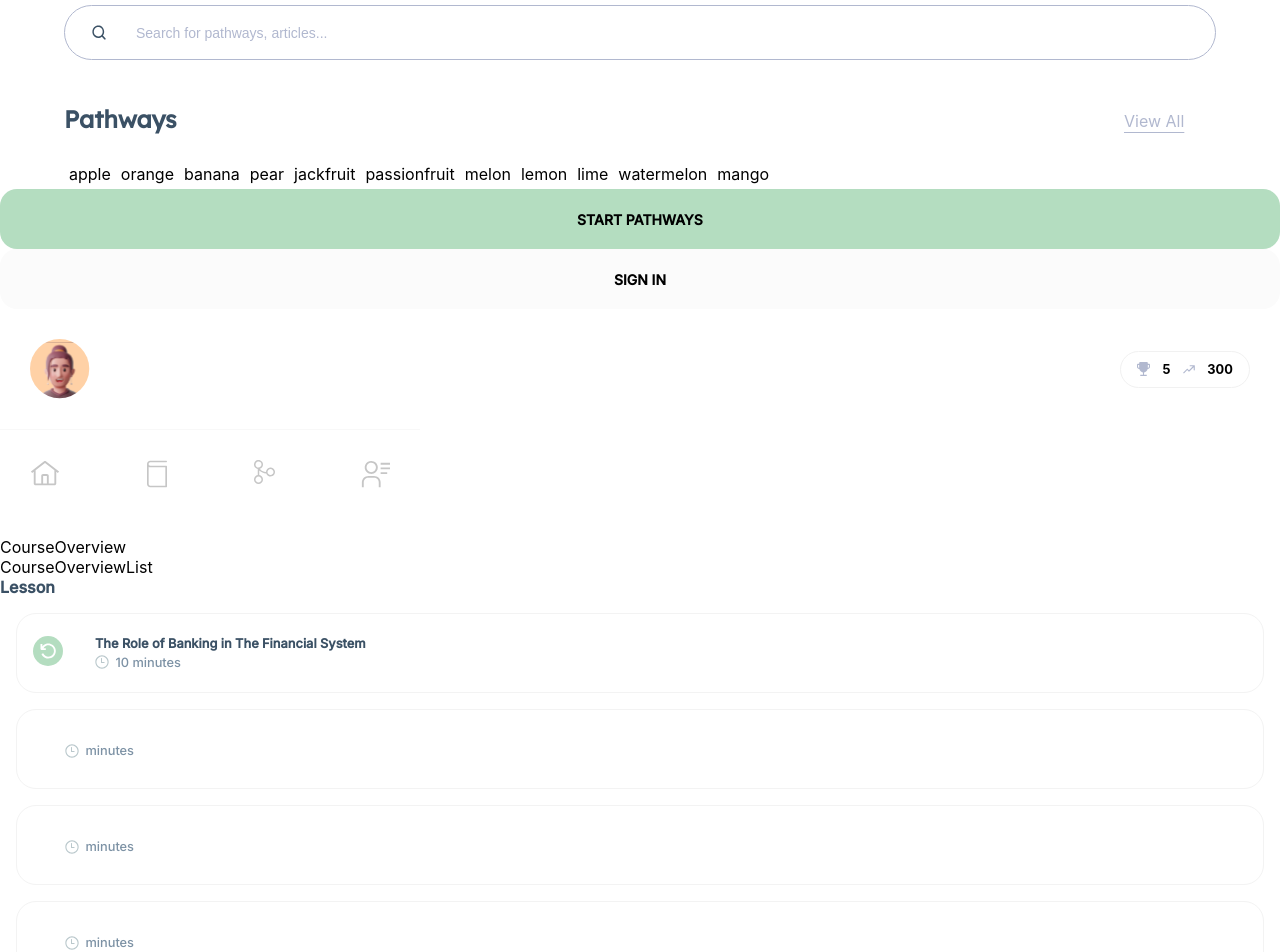
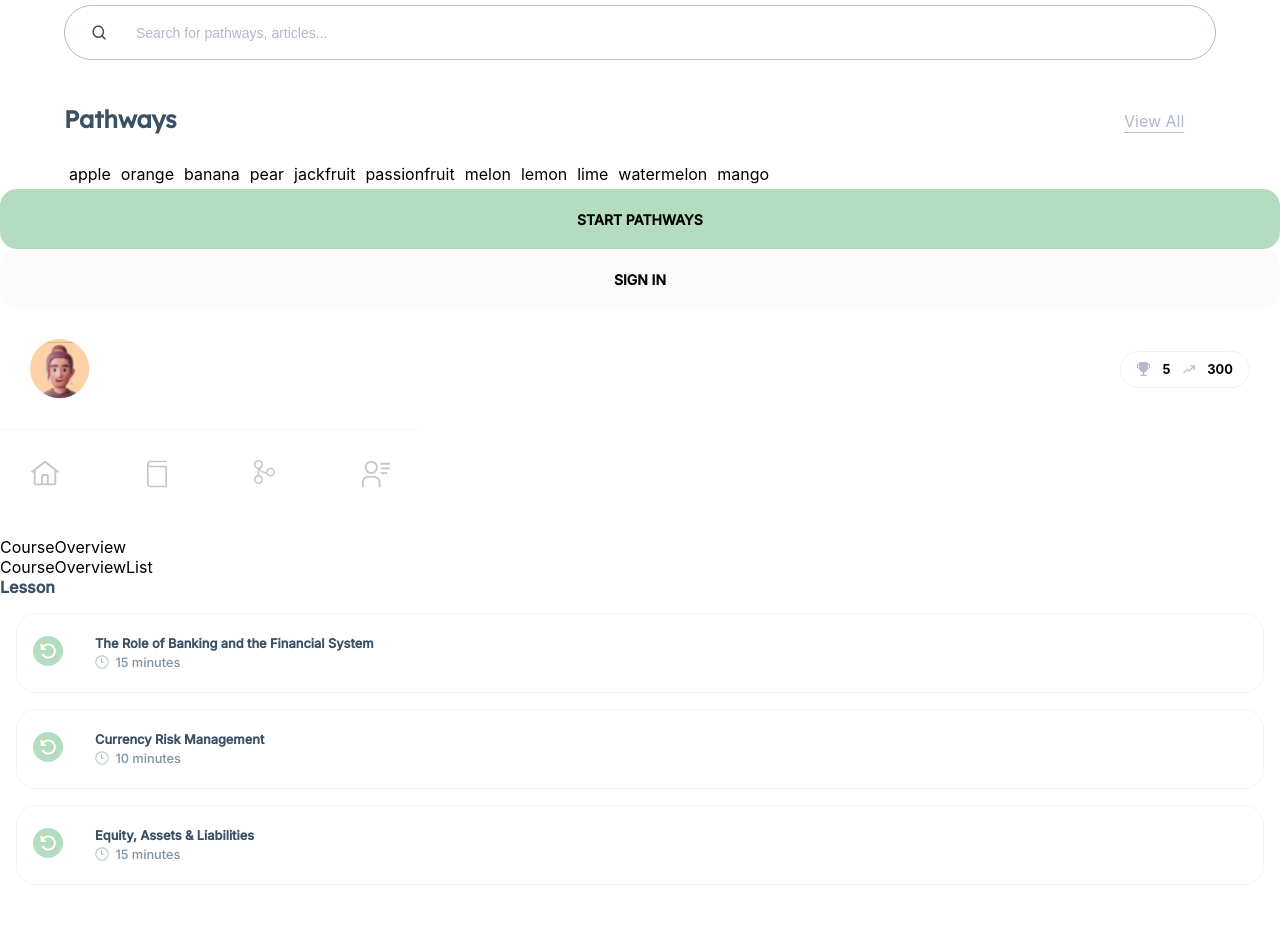
Before and after one commit to ecf123/ecf-fe-prototype, a React (Create React App) app: page /article in a window 1280 px wide. Shown: the top 952 px of the page. After the commit the page ends 901 px from the top, so only its background shows below. Built offline with nearby package versions, Linux system fonts and the light colour scheme.

Commit message:
mapped over lesson and challenge data

```diff
--- /dev/null
+++ b/src/assets/data/dummyChallengeData.js
@@ -0,0 +1,11 @@
+const challengeData = [
+    {type: "assignment",
+    title: "Multiple Choice Quiz",
+    duration:  "15 minutes"
+},
+{type: "assignment",
+    title: "Module Assignment",
+    duration: "1 hrs"
+}
+]
+export default challengeData;
--- /dev/null
+++ b/src/assets/data/dummyLessonData.js
@@ -0,0 +1,15 @@
+const lessonData = [
+    {type: "video",
+    title: "The Role of Banking and the Financial System",
+    duration: "15 minutes"
+},
+{type: "video",
+    title: "Currency Risk Management",
+    duration:  "10 minutes"
+},
+{type: "video",
+    title: "Equity, Assets & Liabilities",
+    duration:  "15 minutes"
+}
+]
+export default lessonData;
--- a/src/components/CourseOverviewListItem/CourseOverviewListItem.jsx
+++ b/src/components/CourseOverviewListItem/CourseOverviewListItem.jsx
@@ -3,7 +3,6 @@ import ClockIcon from "../../assets/images/clock-icon.svg";
 import "./CourseOverviewListItem.scss";
 
 const CourseOverviewListItem = ({ image, title, duration }) => {
-
   return (
     <div className="list-item">
       <div className="list-item__icon-container">
@@ -13,7 +12,7 @@ const CourseOverviewListItem = ({ image, title, duration }) => {
         <h1 className="list-item__title">{title}</h1>
         <div className="list-item__duration">
           <img className="list-item__duration--icon" src={ClockIcon} alt="" />
-          <h2 className="list-item__duration--heading">{duration} minutes</h2>
+          <h2 className="list-item__duration--heading">{duration}</h2>
         </div>
       </div>
     </div>
--- a/src/containers/CourseOverview/CourseOverview.jsx
+++ b/src/containers/CourseOverview/CourseOverview.jsx
@@ -1,11 +1,12 @@
-import React from "react";
+import React, { useState } from "react";
 import CourseOverviewList from "../CourseOverviewList/CourseOverviewList";
 
 const CourseOverview = () => {
+  const [category, setCategory] = useState("lesson");
   return (
     <div>
       CourseOverview
-      <CourseOverviewList title="Lesson" />
+      <CourseOverviewList title="Lesson" category={category} />
     </div>
   );
 };
--- a/src/containers/CourseOverviewList/CourseOverviewList.jsx
+++ b/src/containers/CourseOverviewList/CourseOverviewList.jsx
@@ -1,25 +1,39 @@
 import React from "react";
 import CourseOverviewListItem from "../../components/CourseOverviewListItem/CourseOverviewListItem";
+import lessonData from "../../assets/data/dummyLessonData";
+import challengeData from "../../assets/data/dummyChallengeData";
 //import PlayIcon from "../"
 import Redo from "../../assets/images/redo.svg";
 import "./CourseOverviewList.scss";
 
-const CourseOverviewList = ({ title }) => {
+const CourseOverviewList = ({ title, category }) => {
+  const challengeJSX = challengeData.map((item, index) => {
+    return (
+      <CourseOverviewListItem
+        image={Redo}
+        key={index}
+        title={item.title}
+        duration={item.duration}
+      />
+    );
+  });
+
+  const lessonJSX = lessonData.map((item, index) => {
+    return (
+      <CourseOverviewListItem
+        image={Redo}
+        key={index}
+        title={item.title}
+        duration={item.duration}
+      />
+    );
+  });
+
   return (
     <div>
       CourseOverviewList
       <h1 className="list-container__title">{title}</h1>
-      <div>
-        <CourseOverviewListItem
-          image={Redo}
-          title="The Role of Banking in The Financial System"
-          duration="10"
-        />
-        <CourseOverviewListItem />
-        <CourseOverviewListItem />
-        <CourseOverviewListItem />
-        <CourseOverviewListItem />
-      </div>
+      <div>{lessonJSX}</div>
     </div>
   );
 };
```
